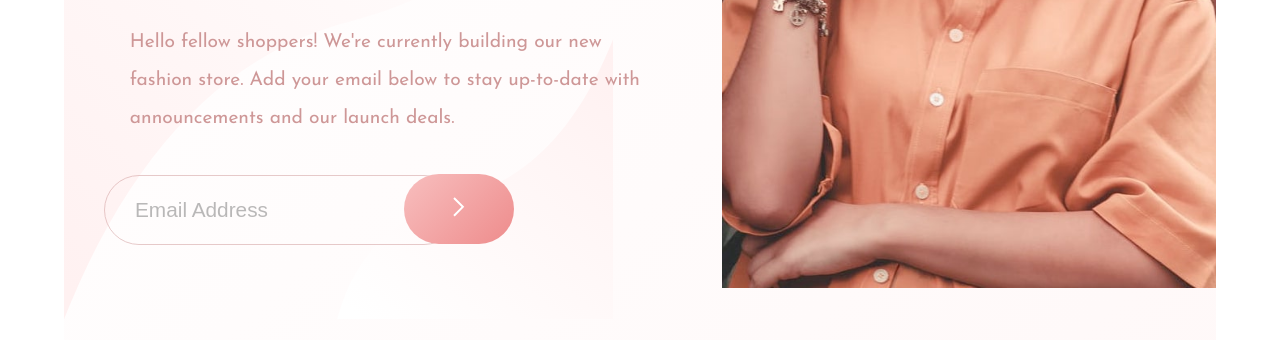
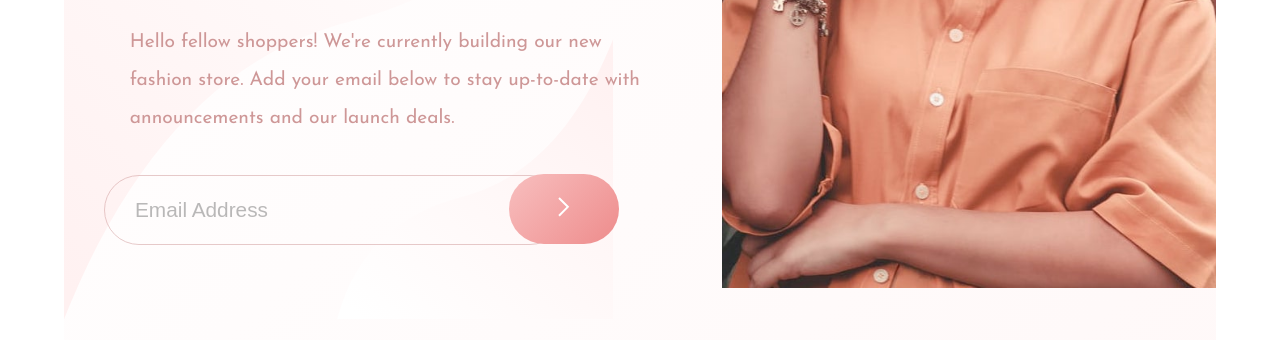
Before and after one commit to Laughter2000/base-apparel-coming-soon, a plain HTML site: page index.html in a window 1280 px wide. Shown: the part 460-800 px from the top of the page. Drawn offline with Linux system fonts and the light colour scheme.

Commit message:
Update style.css

```diff
--- a/style.css
+++ b/style.css
@@ -15,7 +15,7 @@ body {
 
 .container {
     width: 100vw;
-    min-width: 384px;
+    min-width: 521px;
     margin: 0 auto;
     padding-bottom: 100px;
     background-image: linear-gradient(135deg, hsl(0, 0%, 100%),  hsl(0, 100%, 98%))
@@ -61,7 +61,6 @@ p {
 }
 form {
     margin: 35px 0;
-    width: 90%;
     color: hsl(0, 36%, 70%);
 
 }
@@ -72,7 +71,7 @@ input {
     opacity: 0.5;
     border-radius: 50px;
     padding: 30px;
-    width: 60%;
+    width: 70%;
     height: 70px;
     border: 1px solid hsl(0, 36%, 70%);
     margin-left: 40px;
```
